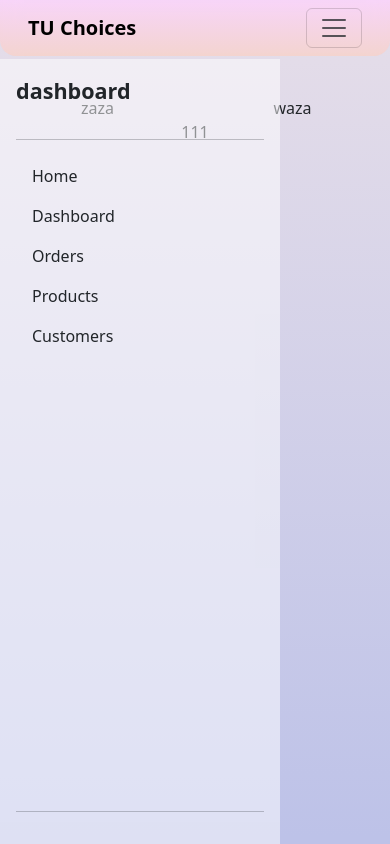
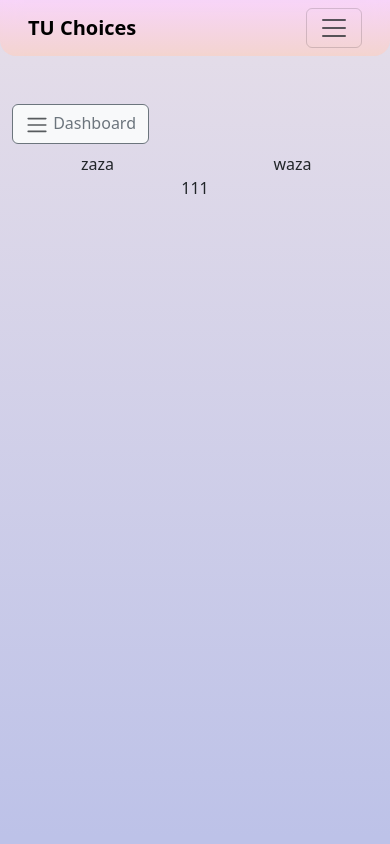
Before and after one commit to Hriis1/TUChoises, a PHP site: page / in a window 390 px wide. Run offline with PHP 8.4, Linux system fonts and the light colour scheme; the visitor is signed in with stand-in values (Sample User, id 1); tables that the repository leaves empty or names only in its code hold one stand-in row (values such as "Sample post"); some libraries are stand-ins or nearby versions.

Commit message:
sidebar mobile

```diff
--- a/sidebar.php
+++ b/sidebar.php
@@ -1,55 +1,64 @@
-<style>
-    #sidebar-custom {
-        top: 7vh;
-        left: 0;
-        width: 280px;
-        height: 93vh;
+<!-- Toggle button (visible only on small screens) -->
+<nav class="navbar mt-5 d-md-none">
+  <div class="container-fluid">
+    <button class="btn btn-light btn-outline-secondary" type="button" data-bs-toggle="offcanvas" data-bs-target="#mobileSidebar" aria-controls="mobileSidebar">
+      <span class="navbar-toggler-icon"></span> Dashboard
+    </button>
+  </div>
+</nav>
 
-        background-color: rgb(255 255 255 / 50%) !important;
-    }
+<!-- Offcanvas sidebar for mobile -->
+<div class="offcanvas offcanvas-start d-md-none" tabindex="-1" id="mobileSidebar" aria-labelledby="mobileSidebarLabel">
+  <div class="offcanvas-header">
+    <h5 class="offcanvas-title" id="mobileSidebarLabel"><?= ucfirst($user->getRoleName()) . " dashboard"; ?></h5>
+    <button type="button" class="btn-close text-reset" data-bs-dismiss="offcanvas" aria-label="Close"></button>
+  </div>
+  <div class="offcanvas-body p-0 d-flex flex-column">
+    <ul class="nav nav-pills flex-column mb-auto">
+      <li class="nav-item">
+        <a href="<?= $projectRoot ?>/index.php" class="nav-link link-dark">Home</a>
+      </li>
+      <?php if ($user->getRole() == 1 || $user->getRole() == 2) { ?>
+      <li class="nav-item">
+        <a href="<?= $projectRoot ?>/distributions/myDistributions.php" class="nav-link link-dark">My distributions</a>
+      </li>
+      <?php } ?>
+      <?php if ($user->getRole() == 3) { ?>
+      <li class="nav-item">
+        <a href="<?= $projectRoot ?>/admin/adminPanel.php" class="nav-link link-dark">Admin Panel</a>
+      </li>
+      <?php } ?>
+    </ul>
+    <hr>
+  </div>
+</div>
 
-    #sidebar-custom .nav-link:hover {
-        background-color: rgba(0, 0, 0, 0.1);
-        color: #000;
-        transition: background-color 0.3s ease, color 0.3s ease;
-    }
-</style>
-<div id="sidebar-custom" class="d-flex flex-column flex-shrink-0 p-3 bg-light position-fixed" style="">
-    <div href="" class="d-flex align-items-center mb-3 mb-md-0 me-md-auto link-dark text-decoration-none">
+<!-- Permanent sidebar for md+ screens -->
+<div id="sidebar-custom"
+     class="d-none d-md-flex flex-column flex-shrink-0 p-3 bg-light position-fixed"
+     style="top: 7vh; left: 0; width: 280px; height: 93vh; background-color: rgb(255 255 255 / 50%) !important;">
+  <div class="d-flex align-items-center mb-3 me-md-auto link-dark text-decoration-none">
     <span class="fs-4 fw-bold"><?= ucfirst($user->getRoleName()) . " dashboard"; ?></span>
   </div>
   <hr>
   <ul class="nav nav-pills flex-column mb-auto">
     <li class="nav-item">
-            <a href="#" class="nav-link link-dark">
-                Home
-            </a>
+      <a href="<?= $projectRoot ?>/index.php" class="nav-link link-dark">Home</a>
     </li>
-        <li>
-            <a href="#" class="nav-link link-dark">
-                Dashboard
-            </a>
+    <?php if ($user->getRole() == 1 || $user->getRole() == 2) { ?>
+    <li class="nav-item">
+      <a href="<?= $projectRoot ?>/distributions/myDistributions.php" class="nav-link link-dark">My distributions</a>
     </li>
-        <li>
-            <a href="#" class="nav-link link-dark">
-                Orders
-            </a>
+    <?php } ?>
+    <?php if ($user->getRole() == 3) { ?>
+    <li class="nav-item">
+      <a href="<?= $projectRoot ?>/admin/adminPanel.php" class="nav-link link-dark">Admin Panel</a>
     </li>
-        <li>
-            <a href="#" class="nav-link link-dark">
-                Products
-            </a>
-        </li>
-        <li>
-            <a href="#" class="nav-link link-dark">
-                Customers
-            </a>
-        </li>
+    <?php } ?>
   </ul>
   <hr>
-</div>
-
-<!-- <div class="dropdown">
+  <!--
+  <div class="dropdown">
     <a href="#" class="d-flex align-items-center link-dark text-decoration-none dropdown-toggle" id="dropdownUser2"
        data-bs-toggle="dropdown" aria-expanded="false">
       <img src="https://github.com/mdo.png" alt="" width="32" height="32" class="rounded-circle me-2">
@@ -58,9 +67,19 @@
     <ul class="dropdown-menu text-small shadow" aria-labelledby="dropdownUser2">
       <li><a class="dropdown-item" href="#">Settings</a></li>
       <li><a class="dropdown-item" href="#">Profile</a></li>
-            <li>
-                <hr class="dropdown-divider">
-            </li>
+      <li><hr class="dropdown-divider"></li>
       <li><a class="dropdown-item" href="#">Sign out</a></li>
     </ul>
-    </div> -->
+  </div>
+  -->
+</div>
+
+<style>
+  /* hover effect */
+  #sidebar-custom .nav-link:hover,
+  .offcanvas-body .nav-link:hover {
+    background-color: rgba(0, 0, 0, 0.1);
+    color: #000;
+    transition: background-color 0.3s ease, color 0.3s ease;
+  }
+</style>
```
Also changed, not shown: distributions/myDistributions.php (added, +24 -0 lines). Lines whose indentation alone changed are shown as unchanged.
